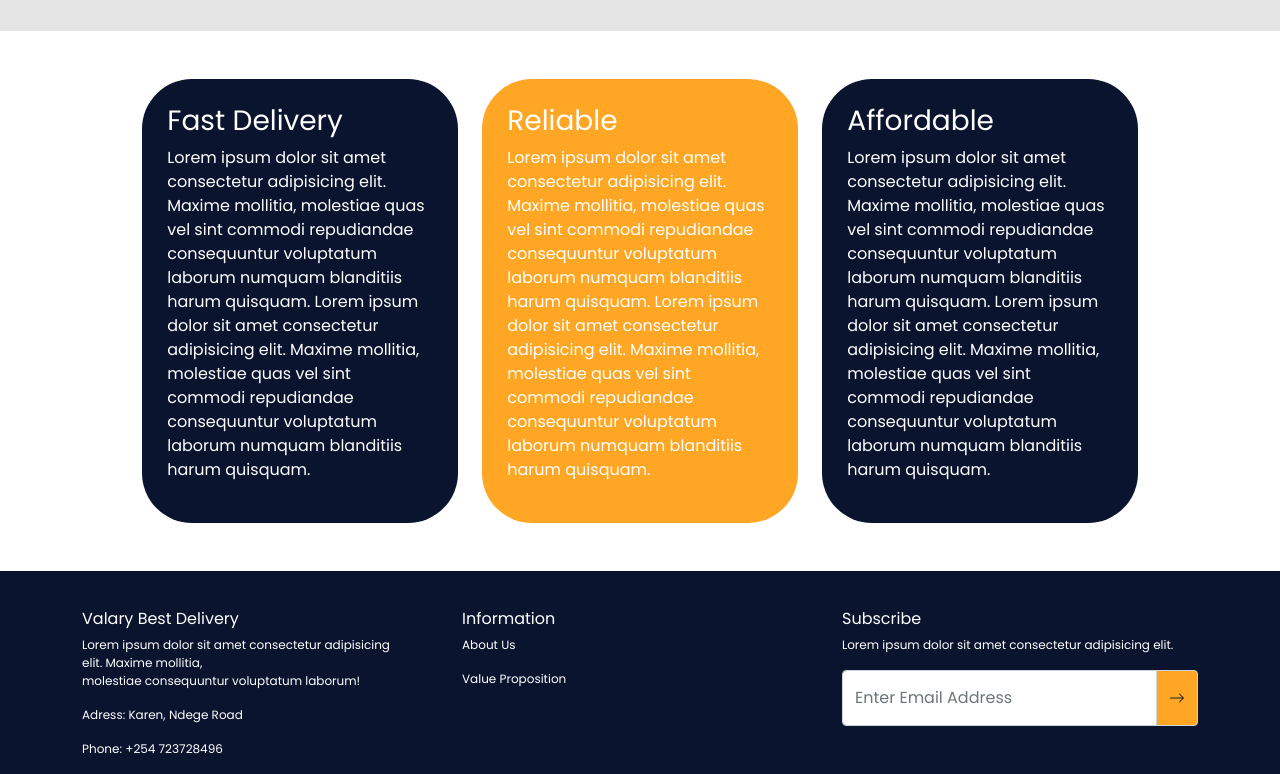
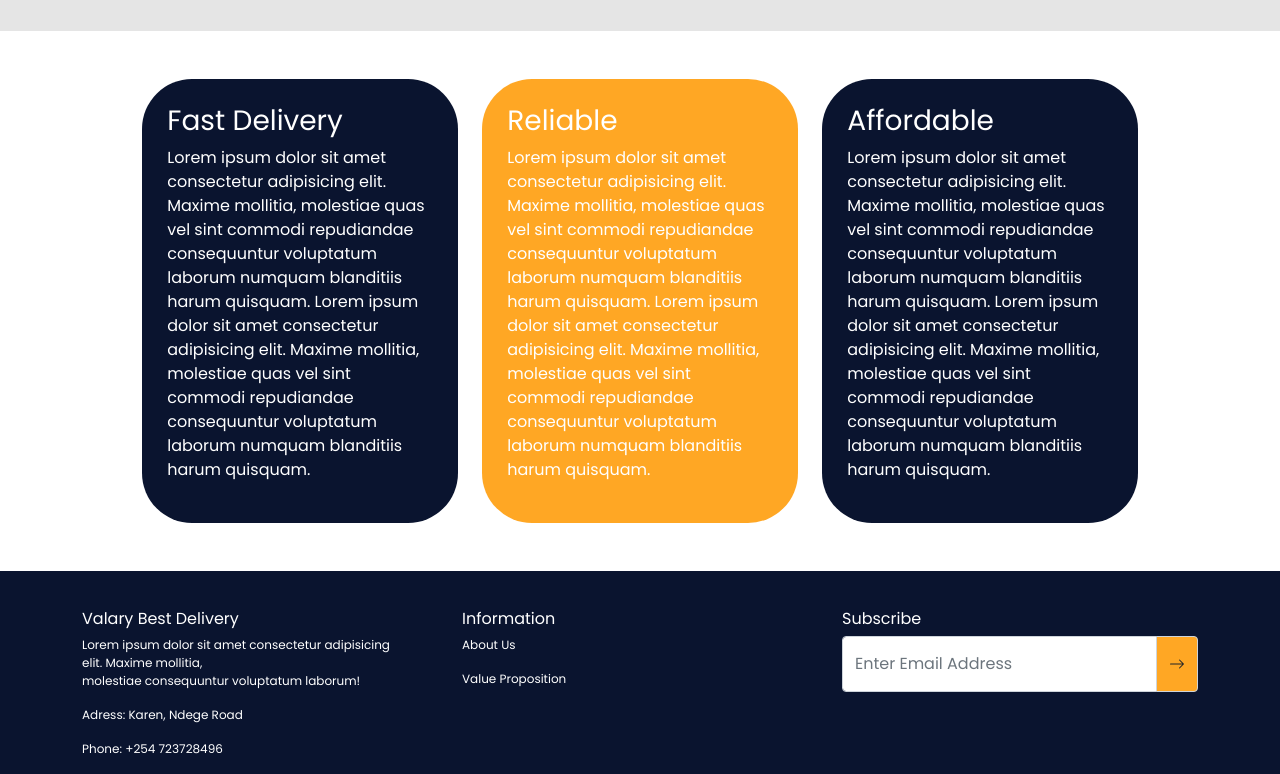
Before and after one commit to UhuruV/delivery-app, a React (Create React App) app in the folder Documents/delivery-app/: page / in a window 1280 px wide. Shown: the part 438-1212 px from the top of the page. Built offline with nearby package versions, Linux system fonts and the light colour scheme.

Commit message:
added styling to the subscribe section

```diff
--- a/Documents/delivery-app/src/components/footer/Footer.js
+++ b/Documents/delivery-app/src/components/footer/Footer.js
@@ -25,7 +25,6 @@ const Footer = () => {
           </Col>
           <Col xs={6} md={4}>
             <h6>Subscribe</h6>
-            <p>Lorem ipsum dolor sit amet consectetur adipisicing elit.</p>
             <>
               <InputGroup className="mb-3">
                 <FormControl aria-label="DSubscription"  placeholder="Enter Email Address" />
```
